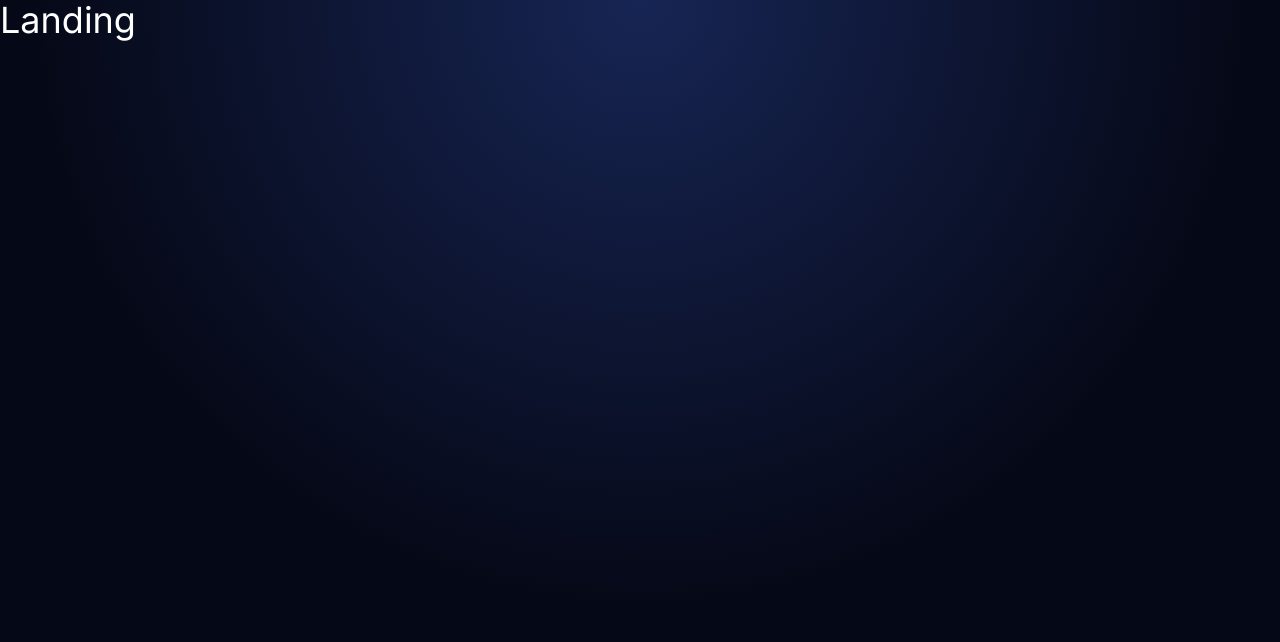
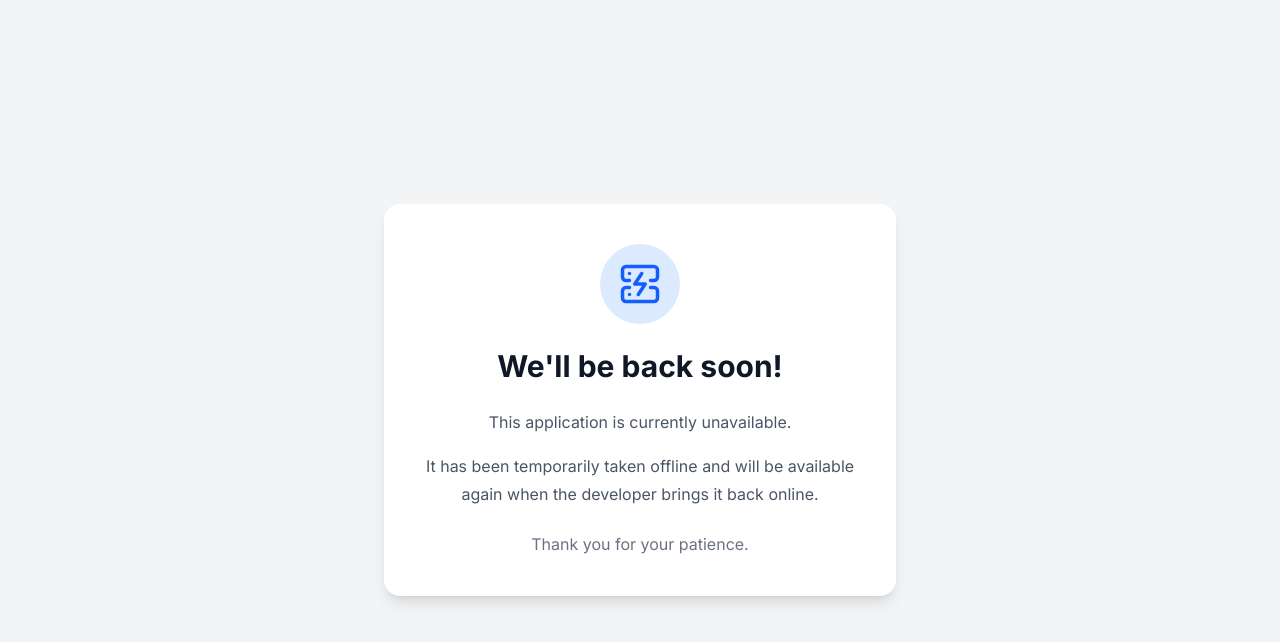
Before and after one commit to HarshaRepala/Microservices-Dashboard, a React (Vite) app: page / in a window 1280 px wide. Shown: the top 642 px of the page. Built offline with nearby package versions, Linux system fonts and the light colour scheme; no server answers.

Commit message:
feat: implement health check and maintenance mode for application

```diff
--- a/src/App.jsx
+++ b/src/App.jsx
@@ -1,5 +1,28 @@
 import AppRoutes from "./routes/AppRoutes";
+import Maintenance from "./pages/Maintenance/Maintenance";
+import { useHealth } from "./context/HealthContext";
 
 export default function App() {
-    return <AppRoutes/>;
+
+    const { loading, backendAvailable } = useHealth();
+
+    if (loading) {
+        return (
+            <div className="min-h-screen flex items-center justify-center bg-gray-100">
+                <div className="text-center">
+                    <div className="h-12 w-12 mx-auto animate-spin rounded-full border-4 border-gray-300 border-t-blue-600"></div>
+
+                    <p className="mt-5 text-gray-600">
+                        Checking application status...
+                    </p>
+                </div>
+            </div>
+        );
+    }
+
+    if (!backendAvailable) {
+        return <Maintenance />;
+    }
+
+    return <AppRoutes />;
 }
--- /dev/null
+++ b/src/context/HealthContext.jsx
@@ -0,0 +1,39 @@
+import { createContext, useContext, useEffect, useState } from "react";
+import { checkBackendHealth } from "../services/healthService";
+
+const HealthContext = createContext();
+
+export function HealthProvider({ children }) {
+
+    const [loading, setLoading] = useState(true);
+    const [backendAvailable, setBackendAvailable] = useState(false);
+
+    useEffect(() => {
+
+        async function checkHealth() {
+
+            const healthy = await checkBackendHealth();
+
+            setBackendAvailable(healthy);
+            setLoading(false);
+        }
+
+        checkHealth();
+
+    }, []);
+
+    return (
+        <HealthContext.Provider
+            value={{
+                loading,
+                backendAvailable,
+            }}
+        >
+            {children}
+        </HealthContext.Provider>
+    );
+}
+
+export function useHealth() {
+    return useContext(HealthContext);
+}
--- /dev/null
+++ b/src/pages/Maintenance/Maintenance.jsx
@@ -0,0 +1,37 @@
+import { ServerCrash } from "lucide-react";
+
+export default function Maintenance() {
+    return (
+        <div className="min-h-screen bg-gray-100 flex items-center justify-center px-6">
+            <div className="max-w-lg w-full rounded-2xl bg-white shadow-lg p-10 text-center">
+
+                <div className="flex justify-center mb-6">
+                    <div className="flex h-20 w-20 items-center justify-center rounded-full bg-blue-100">
+                        <ServerCrash
+                            size={42}
+                            className="text-blue-600"
+                        />
+                    </div>
+                </div>
+
+                <h1 className="text-3xl font-bold text-gray-900">
+                    We'll be back soon!
+                </h1>
+
+                <p className="mt-6 text-gray-600 leading-7">
+                    This application is currently unavailable.
+                </p>
+
+                <p className="mt-4 text-gray-600 leading-7">
+                    It has been temporarily taken offline and will be available
+                    again when the developer brings it back online.
+                </p>
+
+                <p className="mt-6 text-gray-500">
+                    Thank you for your patience.
+                </p>
+
+            </div>
+        </div>
+    );
+}
--- /dev/null
+++ b/src/services/healthService.js
@@ -0,0 +1,24 @@
+import axios from "axios";
+
+const healthApi = axios.create({
+    baseURL: "https://mymicroservices.duckdns.org",
+    timeout: 2500,
+});
+
+export async function checkBackendHealth() {
+    const endpoints = [
+        "/auth/actuator/health",
+        "/order/actuator/health",
+        "/inventory/actuator/health",
+    ];
+
+    try {
+        const responses = await Promise.all(
+            endpoints.map((endpoint) => healthApi.get(endpoint))
+        );
+
+        return responses.every((response) => response.status === 200);
+    } catch (error) {
+        return false;
+    }
+}
```
Also changed, not shown: src/main.jsx (+6 -3 lines).
